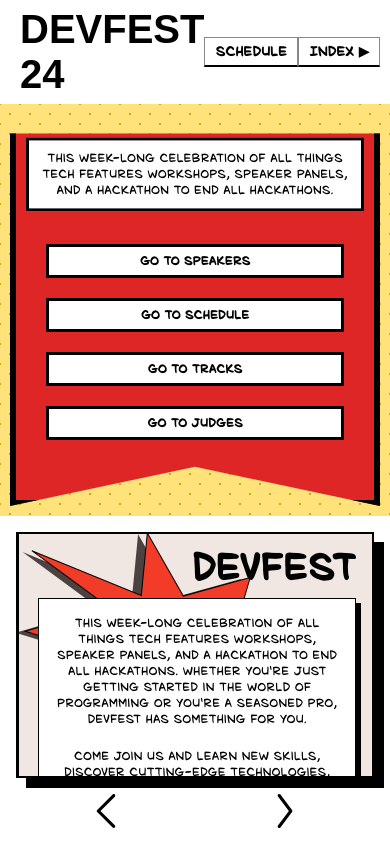
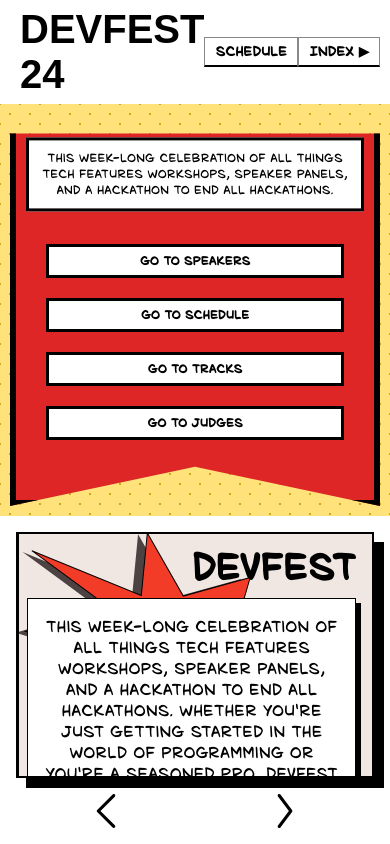
Before and after one commit to adicu/devfest-2024, a Next.js app: page / in a window 390 px wide. Built offline with nearby package versions, Linux system fonts and the light colour scheme; a web font is replaced by a local one.

Commit message:
Switch to CSS media queries

```diff
--- a/src/components/Book.jsx
+++ b/src/components/Book.jsx
@@ -13,29 +13,24 @@ const Book = (props) => {
 
   return (
     <>
-      {props.mobile ? (
-        <MobileContainer>
+      <MobileContainer className="mobile-shown">
         <MobilePageFlipApp
           data={props.data}
           pageDictionary={props.pageDictionary}
           parentPage={props.currentPage}
           previousPage={props.previousPage}
           updatePage={props.updatePage}
-            mobile={props.mobile}
         />
       </MobileContainer>
-      ) : (
-        <Container>
+      <Container className="mobile-hidden">
         <PageFlipApp
           data={props.data}
           pageDictionary={props.pageDictionary}
           parentPage={props.currentPage}
           previousPage={props.previousPage}
           updatePage={props.updatePage}
-            mobile={props.mobile}
         />
       </Container>
-      )}
     </>
   );
 };
--- a/src/components/Pages.jsx
+++ b/src/components/Pages.jsx
@@ -4,35 +4,24 @@ import TracksPage from "./pages/tracks/TracksPage";
 import getSchedulePages from "./pages/schedule/getSchedulePages";
 import getSpeakerPages from "./pages/speakers/getSpeakerPages";
 
-export default function Pages(
-  data,
-  updatePage = null,
-  pageDictionary = null,
-  mobile = false
-) {
+export default function Pages(data, updatePage = null, pageDictionary = null) {
   let pages = [
     [
       <HomePage
         data={data}
         updatePage={updatePage}
         pageDictionary={pageDictionary}
-        mobile={mobile}
       />,
       <TracksPage
         data={data}
         updatePage={updatePage}
         pageDictionary={pageDictionary}
-        mobile={mobile}
       />,
     ],
   ];
 
-  pages = pages.concat(
-    getSchedulePages(data, updatePage, pageDictionary, mobile)
-  );
-  pages = pages.concat(
-    getSpeakerPages(data, updatePage, pageDictionary, mobile)
-  );
+  pages = pages.concat(getSchedulePages(data, updatePage, pageDictionary));
+  pages = pages.concat(getSpeakerPages(data, updatePage, pageDictionary));
 
   const judgePages = [
     [<div>Judges Pages</div>, <div>Judges 1</div>],
--- a/src/components/book-components/MobilePageFlipApp.jsx
+++ b/src/components/book-components/MobilePageFlipApp.jsx
@@ -105,12 +105,7 @@ const useStyles = createUseStyles({
 });
 
 const MobilePageFlipApp = (props) => {
-  const pages = Pages(
-    props.data,
-    props.updatePage,
-    props.pageDictionary,
-    props.mobile
-  );
+  const pages = Pages(props.data, props.updatePage, props.pageDictionary);
 
   useEffect(() => {
     setCurrentPage(props.parentPage);
--- a/src/components/book-components/PageFlipApp.jsx
+++ b/src/components/book-components/PageFlipApp.jsx
@@ -136,12 +136,7 @@ const useStyles = createUseStyles({
 });
 
 const PageFlipApp = (props) => {
-  const pages = Pages(
-    props.data,
-    props.updatePage,
-    props.pageDictionary,
-    props.mobile
-  );
+  const pages = Pages(props.data, props.updatePage, props.pageDictionary);
 
   useEffect(() => {
     setCurrentPage(props.parentPage);
--- a/src/components/pages/home/HomePage.jsx
+++ b/src/components/pages/home/HomePage.jsx
@@ -37,7 +37,7 @@ const HomePageLeft = (props) => {
     margin-right: 1rem;
 
     float: right;
-    width: ${props.mobile ? "90%" : "80%"};
+    /* width: ${props.mobile ? "90%" : "80%"}; */
     padding: 1em;
 
     border: black solid 1px;
@@ -46,7 +46,7 @@ const HomePageLeft = (props) => {
     text-align: center;
 
     p {
-      font-size: ${props.mobile ? "12px" : "14px"};
+      /* font-size: ${props.mobile ? "12px" : "14px"}; */
     }
   `;
 
@@ -93,12 +93,12 @@ const HomePageLeft = (props) => {
   `;
 
   const Question = styled.p`
-    font-size: ${props.mobile ? "12px" : "14px"};
+    /* font-size: ${props.mobile ? "12px" : "14px"}; */
     font-weight: bold;
     margin-bottom: 0.1em;
   `;
   const Answer = styled.p`
-    font-size: ${props.mobile ? "12px" : "14px"};
+    /* font-size: ${props.mobile ? "12px" : "14px"}; */
 
     margin-bottom: 0.1em;
   `;
--- a/src/components/pages/schedule/getSchedulePages.js
+++ b/src/components/pages/schedule/getSchedulePages.js
@@ -1,8 +1,7 @@
 export default function getSchedulePages(
   data,
   updatePage = null,
-  pageDictionary = null,
-  mobile = false
+  pageDictionary = null
 ) {
   return [[<div>Schedule</div>, <div>Schedule Page 1</div>]];
 }
--- a/src/components/pages/speakers/getSpeakerPages.js
+++ b/src/components/pages/speakers/getSpeakerPages.js
@@ -1,8 +1,7 @@
 export default function getSpeakerPages(
   data,
   updatePage = null,
-  pageDictionary = null,
-  mobile = false
+  pageDictionary = null
 ) {
   return [[<div>Speakers</div>, <div>Speakers Page 1</div>]];
 }
--- a/src/pages/index.js
+++ b/src/pages/index.js
@@ -8,7 +8,7 @@ import Header from "../components/Header";
 
 import { getPageDictionary } from "../components/book-components/getPageDictionary";
 
-import NoSsr from "@/components/utilities/NoSsr";
+// import NoSsr from "@/components/utilities/NoSsr";
 
 export async function getServerSideProps() {
   try {
@@ -39,29 +39,34 @@ const HeaderWrapper = styled.div`
 const MainContentWrapper = styled.div`
   flex: 1;
   display: flex;
-  flex-direction: ${(props) => (props.mobile ? "column" : "row")};
+  /* flex-direction: ${(props) => (props.mobile ? "column" : "row")}; */
+
+  flex-direction: row;
+  @media (max-width: 750px) {
+    flex-direction: column;
+  }
 `;
 
 export default function Home({ data }) {
   const pageDictionary = getPageDictionary(data);
 
-  const maxWidth = "650px";
+  // const maxWidth = "650px";
 
-  const isClientMobile = () => {
-    return typeof window !== "undefined" &&
-      window.matchMedia(`(max-width: ${maxWidth})`).matches
-      ? true
-      : false;
-  };
-  const [mobile, setMobile] = useState(isClientMobile());
+  // const isClientMobile = () => {
+  //   return typeof window !== "undefined" &&
+  //     window.matchMedia(`(max-width: ${maxWidth})`).matches
+  //     ? true
+  //     : false;
+  // };
+  // const [mobile, setMobile] = useState(isClientMobile());
 
-  useEffect(() => {
-    function handleResize() {
-      setMobile(isClientMobile());
-    }
+  // useEffect(() => {
+  //   function handleResize() {
+  //     setMobile(isClientMobile());
+  //   }
 
-    window.addEventListener("resize", handleResize);
-  });
+  //   window.addEventListener("resize", handleResize);
+  // });
 
   const [currentPage, setCurrentPage] = useState(1);
   const [previousPage, setPreviousPage] = useState(1);
@@ -79,7 +84,7 @@ export default function Home({ data }) {
         <link rel="icon" href="/favicon.ico" />
       </Head>
       <main>
-        <NoSsr>
+        {/* <NoSsr> */}
         <HomePageContainer>
           <HeaderWrapper>
             <Header
@@ -89,7 +94,7 @@ export default function Home({ data }) {
               updatePage={updatePage}
             />
           </HeaderWrapper>
-            <MainContentWrapper mobile={mobile}>
+          <MainContentWrapper>
             <Sidepane
               pageDictionary={pageDictionary}
               currentPage={currentPage}
@@ -98,7 +103,6 @@ export default function Home({ data }) {
             />
             <Book
               data={data}
-                mobile={mobile}
               pageDictionary={pageDictionary}
               currentPage={currentPage}
               previousPage={previousPage}
@@ -106,7 +110,7 @@ export default function Home({ data }) {
             />
           </MainContentWrapper>
         </HomePageContainer>
-        </NoSsr>
+        {/* </NoSsr> */}
       </main>
     </>
   );
--- a/src/styles/globals.css
+++ b/src/styles/globals.css
@@ -38,7 +38,6 @@
   padding: 0;
   margin: 0;
   font-family: "PlotHolesBB";
-  /* font-family: "Roboto"; */
 }
 
 html,
@@ -47,3 +46,21 @@ body {
   overflow-x: hidden;
   overflow-y: hidden;
 }
+
+/* Desktop */
+.mobile-shown {
+  display: none;
+}
+.mobile-hidden {
+  display: block;
+}
+
+/* Mobile */
+@media (max-width: 750px) {
+  .mobile-shown {
+    display: block;
+  }
+  .mobile-hidden {
+    display: none;
+  }
+}
```
Lines whose indentation alone changed are shown as unchanged.
